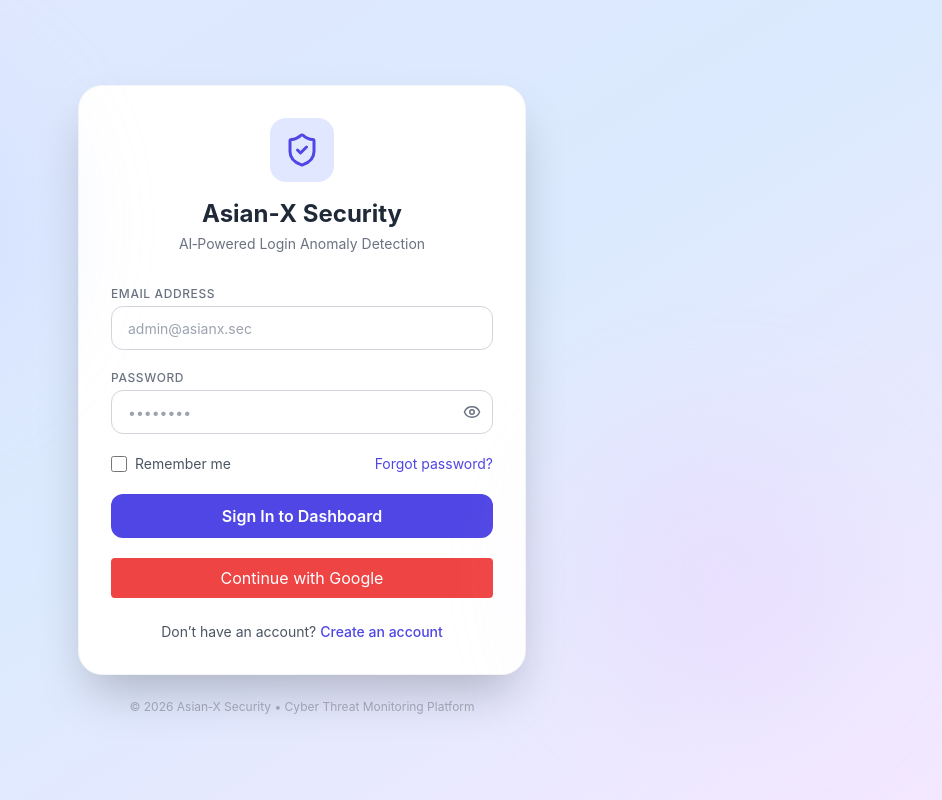
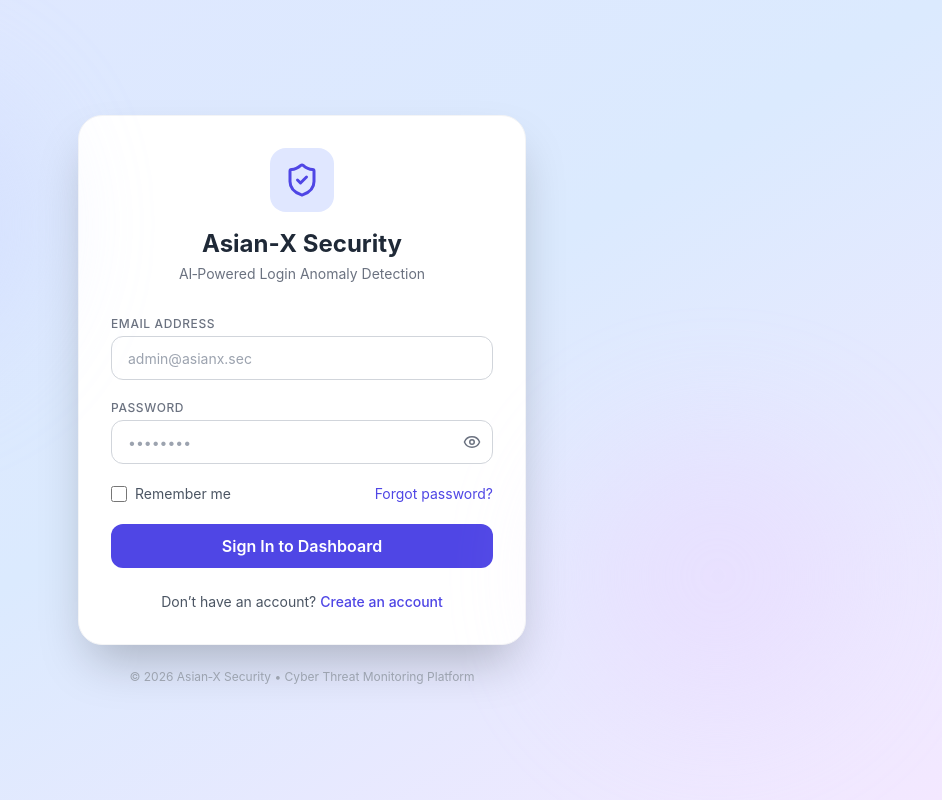
Before and after one commit to kaniga04/ASIAN-X-Security, a React (Create React App) app in the folder frontend/: page / in a window 1280 px wide. Shown: the whole page, without its empty margins (338-1280 px from the left). Built offline with nearby package versions, Linux system fonts and the light colour scheme; no server answers.

Commit message:
Added device ID tracking and fixed login, dashboard & user management

```diff
--- a/frontend/src/pages/Login.jsx
+++ b/frontend/src/pages/Login.jsx
@@ -7,7 +7,13 @@ import { motion } from "framer-motion";
 const Login = () => {
   const navigate = useNavigate();
 
-  // ✅ API URL (ENV SAFE)
+  // ✅ Generate or get deviceId (ONLY ONCE)
+  const deviceId =
+    localStorage.getItem("deviceId") || crypto.randomUUID();
+
+  localStorage.setItem("deviceId", deviceId);
+
+  // ✅ API URL
   const API_URL =
     process.env.REACT_APP_API_URL ||
     "https://asian-x-security.onrender.com";
@@ -27,12 +33,12 @@ const Login = () => {
     setLoading(true);
 
     try {
-    // ✅ always lowercase email
       const { data } = await axios.post(
         `${API_URL}/api/auth/login`,
         {
           email: email.toLowerCase(),
           password,
+          deviceId, // ✅🔥 IMPORTANT FIX (SEND DEVICE ID)
         }
       );
 
@@ -41,7 +47,7 @@ const Login = () => {
         return;
       }
 
-    // ✅ CLEAR OLD STORAGE (IMPORTANT)
+      // ✅ CLEAR OLD STORAGE
       localStorage.removeItem("token");
       localStorage.removeItem("user");
       sessionStorage.removeItem("token");
@@ -56,7 +62,7 @@ const Login = () => {
         sessionStorage.setItem("user", JSON.stringify(data.user));
       }
 
-    // ✅ Redirect properly
+      // ✅ Redirect
       if (data.user.role === "admin") {
         navigate("/admin");
       } else {
@@ -68,13 +74,10 @@ const Login = () => {
         err.response?.data?.message ||
         "Invalid email or password";
 
-    // ✅ BETTER ERROR HANDLING
       if (message.toLowerCase().includes("verify")) {
         setError("⚠️ Please verify your email using OTP before login");
       } else if (message.toLowerCase().includes("invalid")) {
         setError("❌ Incorrect email or password");
-    } else if (message.toLowerCase().includes("not properly")) {
-      setError("⚠️ Complete OTP verification first");
       } else {
         setError(message);
       }
@@ -83,6 +86,7 @@ const Login = () => {
       setLoading(false);
     }
   };
+
   return (
     <div className="min-h-screen flex items-center justify-center bg-gradient-to-br from-indigo-100 via-blue-100 to-purple-100 relative px-4">
 
@@ -198,17 +202,6 @@ const Login = () => {
               {loading ? "Signing In..." : "Sign In to Dashboard"}
             </button>
 
-            {/* Google Login */}
-            <button
-              type="button"
-              onClick={() =>
-                window.location.href = `${API_URL}/api/auth/google`
-              }
-              className="w-full bg-red-500 hover:bg-red-600 text-white p-2 rounded mt-3"
-            >
-              Continue with Google
-            </button>
-
           </form>
 
           {/* Register */}
```
Lines whose indentation alone changed are shown as unchanged.
